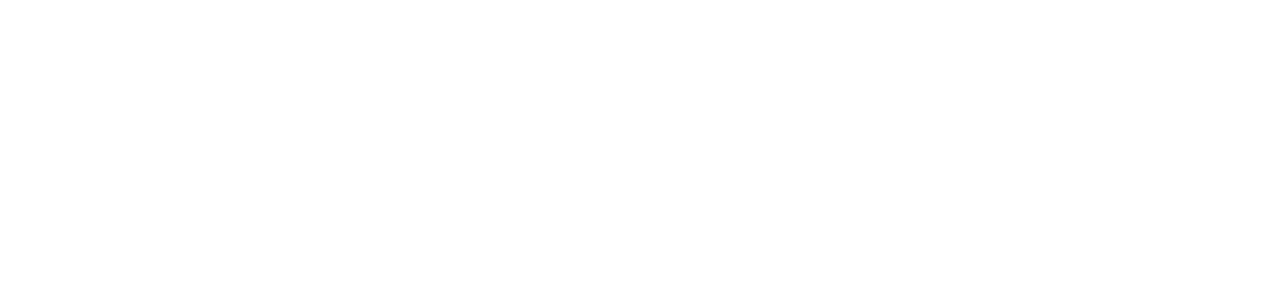
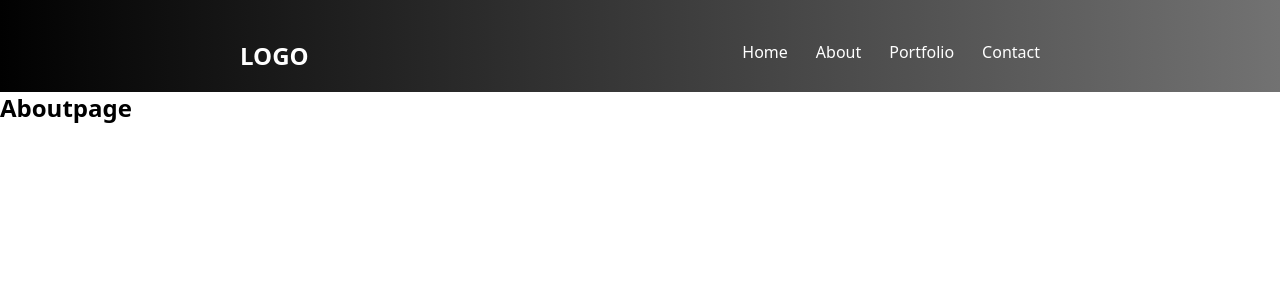
Before and after one commit to Iammteo/myportfolio, a React (Vite) app: page /about in a window 1280 px wide. Before the commit this address had no page. Shown: the top 300 px of the page. Built offline with nearby package versions, Linux system fonts and the light colour scheme.

Commit message:
added navbar routing functionality

```diff
--- a/src/App.jsx
+++ b/src/App.jsx
@@ -1,29 +1,26 @@
-
 import { Route, Routes } from "react-router-dom"
 import Home from "./pages/Home";
 import SharedLayouts from "./components/SharedLayouts";
+import About from "./pages/About";
+import Portfolio from "./pages/Portfolio";
+import Contact from "./pages/Contact";
+
 
 function App() {
 
 
   return (
 
-    // <div>
-    //       <Nav/>
-
-    // </div>
 
  <Routes>
     <Route path="/" element = {<SharedLayouts/>}>
-         <Route index element = {<Home/>} />
+         <Route index element = {<Home/>}/>
+         <Route path="/about" element = {<About/>} />
+         <Route path="/portfolio" element = {<Portfolio/>} />
+         <Route path="/contact" element = {<Contact/>} />
+
     </Route>
 </Routes>
-
-  //   <div>
-
-  //   <div className="h-screen bg-gradient-to-r from-custom-darkest to-custom-dark text-white"><Home/> </div>
-
-  //  </div>
 
 
   );
--- a/src/components/Error.jsx
+++ b/src/components/Error.jsx
@@ -0,0 +1,6 @@
+const Error = () => {
+    return <div className="font-bold text-2xl">
+      Error page
+    </div>
+  }
+  export default Error
--- a/src/components/Nav.jsx
+++ b/src/components/Nav.jsx
@@ -1,23 +1,40 @@
-
+import { NavLink } from "react-router-dom"
 import Logo from "./Logo"
 
 const Nav = () => {
-    let Links = [
-        {name:'Home', Link:"/"},
-        {name:'About', Link:"/about"},
-        {name:'Work', Link:"/work"},
-        {name:'Contact', Link:"/contact"},
-    ]
-    return <div className="h-screen bg-gradient-to-r from-custom-darkest to-custom-dark text-white">
+    // let Links = [
+    //     {name:'Home', Link:"/"},
+    //     {name:'About', Link:"/about"},
+    //     {name:'Work', Link:"/work"},
+    //     {name:'Contact', Link:"/contact"},
+    // ]
+    return <div className="h-auto pb-5 bg-gradient-to-r from-custom-darkest to-custom-dark text-white">
         <div className=" px-[15rem] pt-10 flex justify-between">
            <Logo/>
 
-         <ul className="flex justify-end gap-7">
+         <ul>
             {
-                Links.map(Link =>
-                <li>
-                    <a href="/">{Link.name}</a>
-                </li>)
+                // Links.map(Link =>
+                // <li>
+                //     <a href="/">{Link.name} </a>
+
+
+                // </li>)
+
+                // Links.map((link) => (
+                //     <li key={link.name}>
+                //       <NavLink to={link.link}>{link.name}</NavLink>
+                //     </li>
+                //   ))
+                <li className="flex justify-end gap-7">
+                    <NavLink to='/'>Home</NavLink>
+                    <NavLink to='/about'>About</NavLink>
+                    <NavLink to='/portfolio'>Portfolio</NavLink>
+                    <NavLink to='/contact'>Contact</NavLink>
+                </li>
+
+
+
             }
          </ul>
 
--- a/src/pages/About.jsx
+++ b/src/pages/About.jsx
@@ -0,0 +1,11 @@
+import Aboutpage from "../subpages/Aboutpage"
+
+const About = () => {
+    return (
+        <div>
+
+            <Aboutpage/>
+        </div>
+    )
+  }
+  export default About
--- a/src/pages/Contact.jsx
+++ b/src/pages/Contact.jsx
@@ -0,0 +1,6 @@
+const Contact = () => {
+    return <div className="font-bold text-2xl">
+      Contact
+    </div>
+  }
+  export default Contact
--- /dev/null
+++ b/src/pages/Portfolio.jsx
@@ -0,0 +1,6 @@
+const Portfolio = () => {
+    return <div className="font-bold text-2xl">
+      Portfolio
+    </div>
+  }
+  export default Portfolio
--- a/src/subpages/Aboutpage.jsx
+++ b/src/subpages/Aboutpage.jsx
@@ -0,0 +1,6 @@
+const Aboutpage = () => {
+    return <div className="font-bold  text-2xl">
+      Aboutpage
+    </div>
+  }
+  export default Aboutpage
```
Also changed, not shown: src/components/Logo.jsx (line endings or trailing spaces), src/pages/Work.jsx (deleted).
